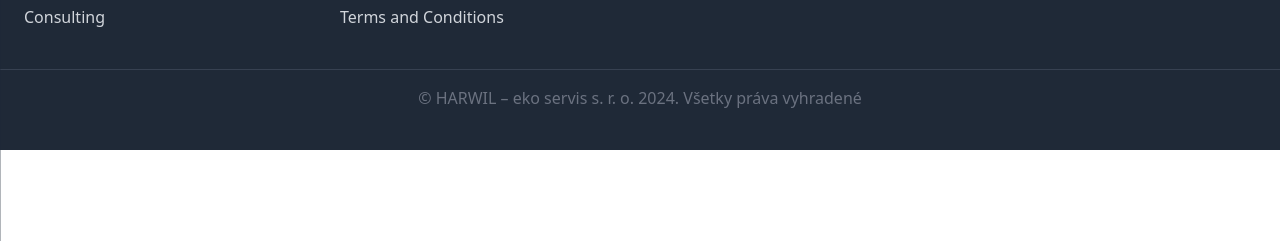
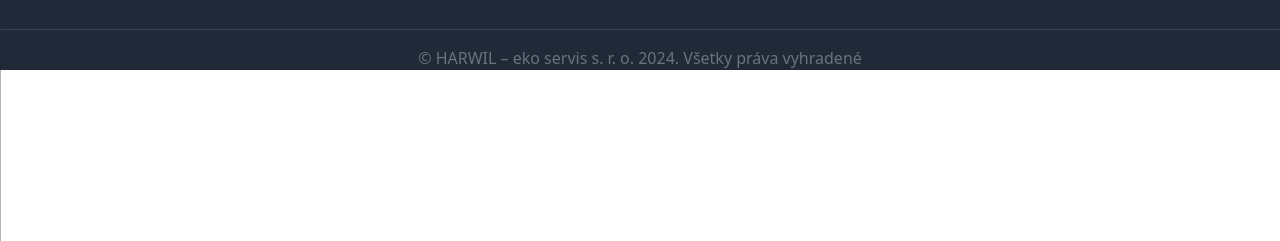
Before and after one commit to Max6453/Harwil, a website: page index.html in a window 1280 px wide. Shown: the part 559-800 px from the top of the page. Drawn offline with nearby package versions, Linux system fonts and the light colour scheme; files whose address does not match are found by name.

Commit message:
Update index.html

```diff
--- a/index.html
+++ b/index.html
@@ -72,7 +72,7 @@
 
 
         <!-- Footer Section -->
- <footer class="bg-gray-800 text-gray-300 py-10">
+ <footer class="bg-gray-800 text-gray-300">
     <div class="container mx-auto px-6 grid grid-cols-1 md:grid-cols-2 lg:grid-cols-4 gap-8">
       <!-- Services Column -->
       <div>
```
